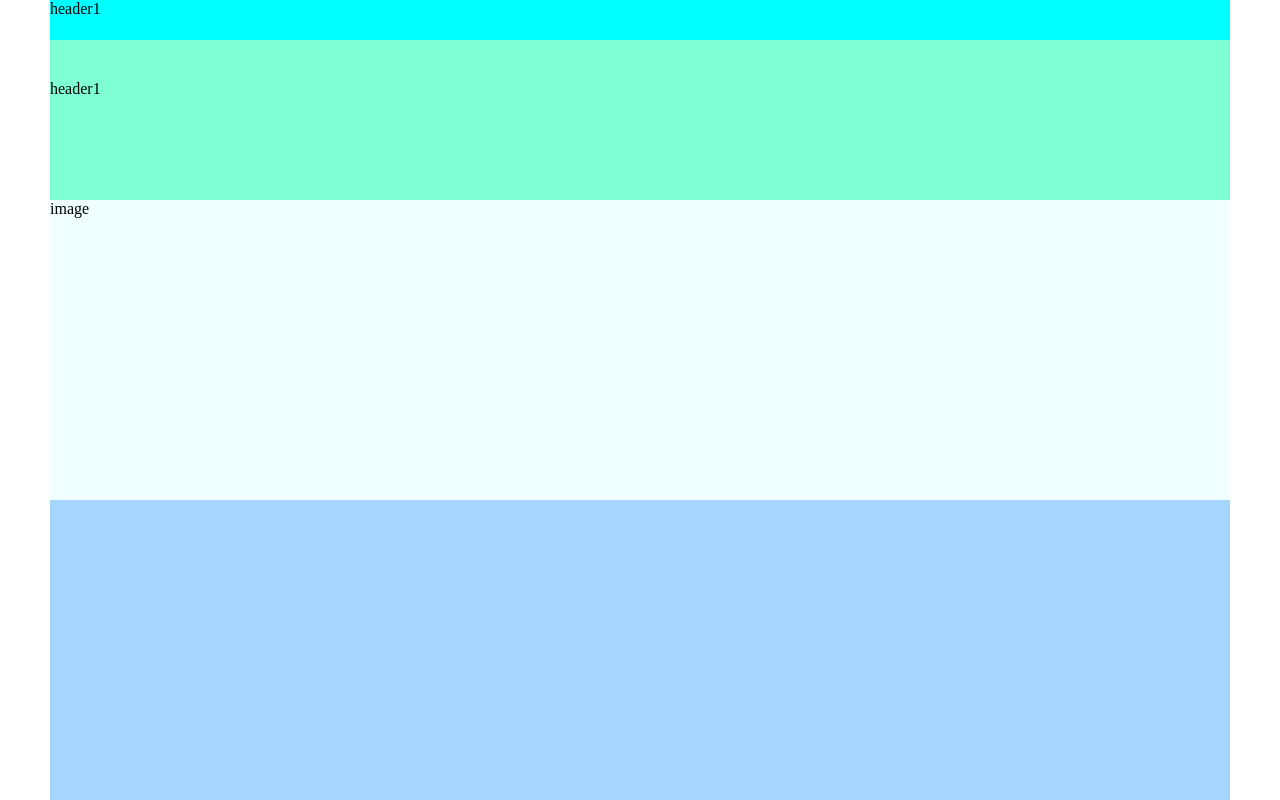
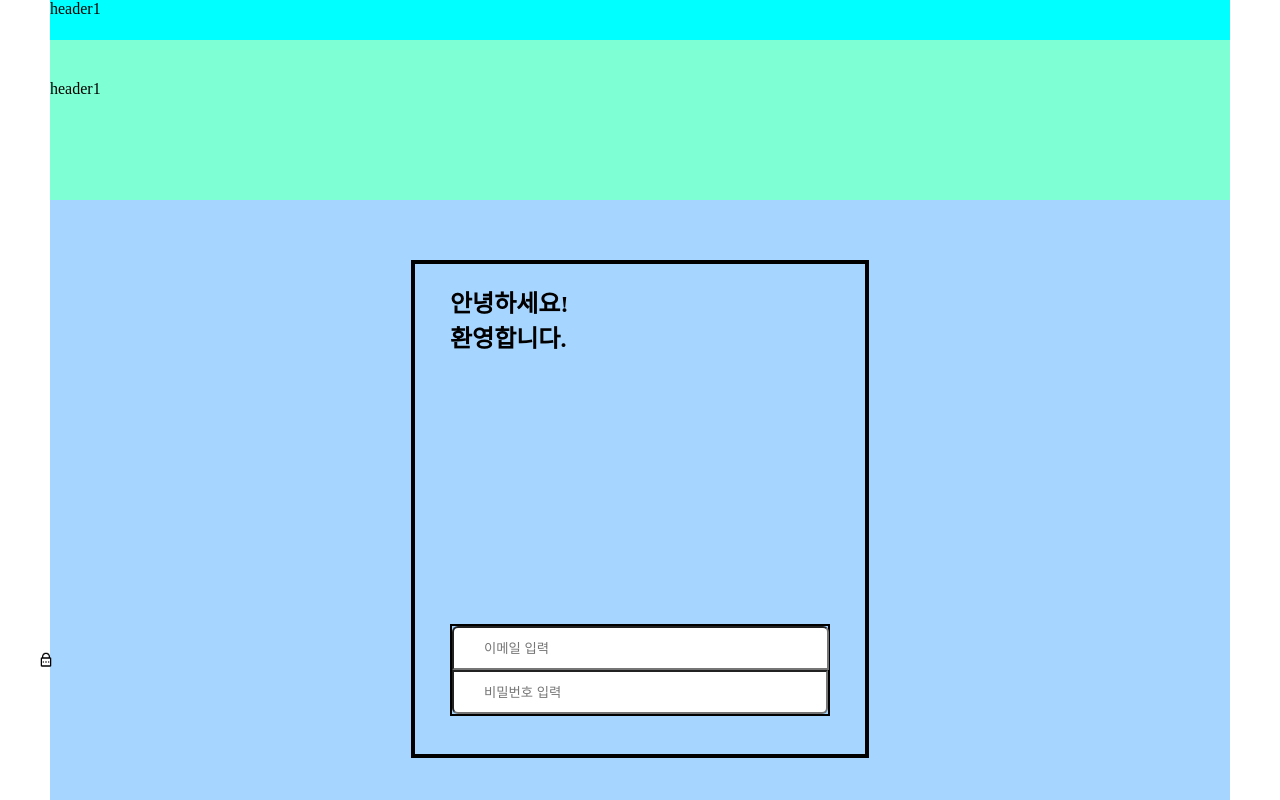
Before and after one commit to kim-wnsgk/lmc, a React (Create React App) app in the folder front/: page / in a window 1280 px wide. Shown: the top 800 px of the page. Built offline with nearby package versions, Linux system fonts and the light colour scheme.

Commit message:
login css 작업중

```diff
--- /dev/null
+++ b/front/src/routes/login/Login.js
@@ -0,0 +1,48 @@
+import Header from "../../container/header/Header";
+import ImageBox from "../../container/main/ImageBox";
+import styles from "./Login.module.css";
+import email from "./icon/email.png";
+import password from "./icon/password.png";
+
+function Login() {
+  return (
+    <div className={styles.container}>
+      <div className={styles.header}>
+        <Header />
+      </div>
+      <div className={styles.content}>
+        <div className={styles.logInBox}>
+          <div className={styles.logInTitle}>
+            <h2>안녕하세요!</h2>
+            <h2>환영합니다.</h2>
+          </div>
+          <div className={styles.loginInputBox}>
+            <div className={styles.emailBox}>
+              <div className={styles.emailInput}>
+                {/* 플렉스 가로 */}
+                <div>{/* 이미지(이메일) */}</div>
+                <input placeholder="이메일 입력"></input>
+              </div>
+            </div>
+            <div className={styles.passwordBox}>
+              <img
+                src={password}
+                width="16px"
+                height="16px"
+                alt="passwordIcon"
+              />
+              <div className={styles.passwordInput}>
+                {/* 플렉스 가로 */}
+
+                <input placeholder="비밀번호 입력"></input>
+              </div>
+            </div>
+          </div>
+          <div></div>
+        </div>
+      </div>
+    </div>
+  );
+}
+
+export default Login;
--- /dev/null
+++ b/front/src/routes/login/Login.module.css
@@ -0,0 +1,73 @@
+* {
+  margin: 0;
+}
+
+.container {
+  max-width: 1180px;
+  background-color: rgb(166, 213, 255);
+  height: 960px;
+  margin: 0 auto;
+}
+
+.header {
+  /* position: fixed; */
+  width: 1180px; /* 나중에 수정 */
+  top: 0;
+  height: 160px;
+  background-color: beige;
+}
+
+.content {
+  margin-top: 200px;
+  width: 100%;
+  height: 800px;
+}
+
+.logInBox {
+  border: solid 4px black;
+  height: 450px;
+  width: 380px;
+  margin: -100px auto;
+  display: flex;
+  flex-direction: column;
+  padding-right: 35px;
+  padding-left: 35px;
+  padding-top: 20px;
+  padding-bottom: 20px;
+}
+
+.loginInputBox {
+  display: flex;
+  flex-direction: column;
+  margin-top: 270px;
+  border: solid 2px black;
+}
+
+.emailInput input {
+  width: 90%;
+  height: 30px;
+  border-radius: 6px 6px 0 0;
+  padding: 5px;
+  padding-left: 30px;
+}
+
+.passwordBox img {
+  position: absolute;
+  top: 82.5%;
+  left: 3%;
+  transform: translateY(-50%);
+  margin-right: 5px; /* 필요에 따라 조절하세요 */
+  z-index: 2;
+}
+.passwordInput {
+  display: flex;
+  position: relative;
+}
+.passwordInput input {
+  width: 90%;
+  height: 30px;
+  border-radius: 0 0 6px 6px;
+  padding: 5px;
+  padding-left: 30px;
+  z-index: 1;
+}
```
Also changed, not shown: front/src/index.js (+3 -5 lines), front/src/routes/login/LoginContainer.js (added), front/src/routes/login/SignIn.js (added), front/src/routes/login/icon/email.png (added), front/src/routes/login/icon/password.png (added).
